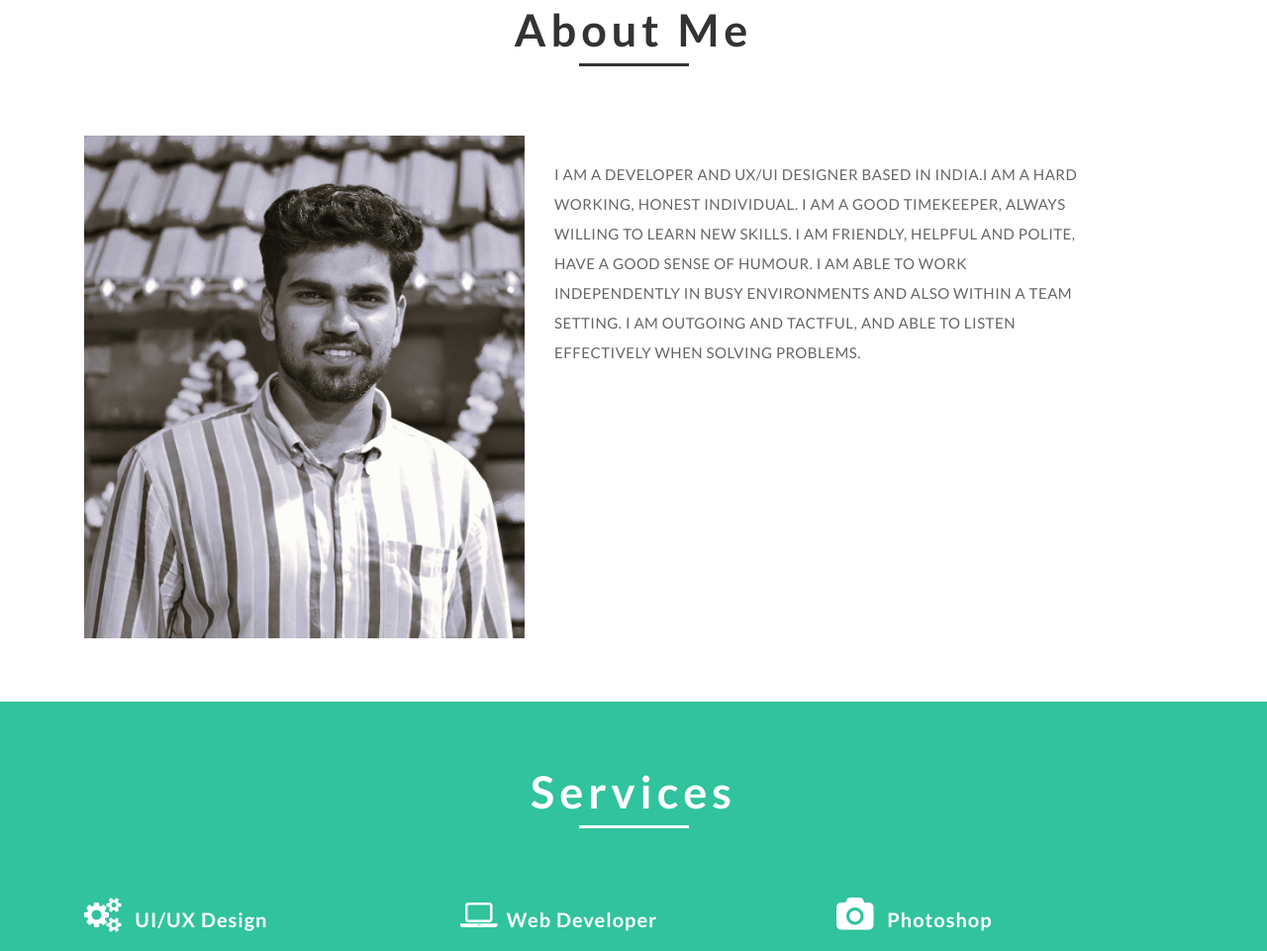
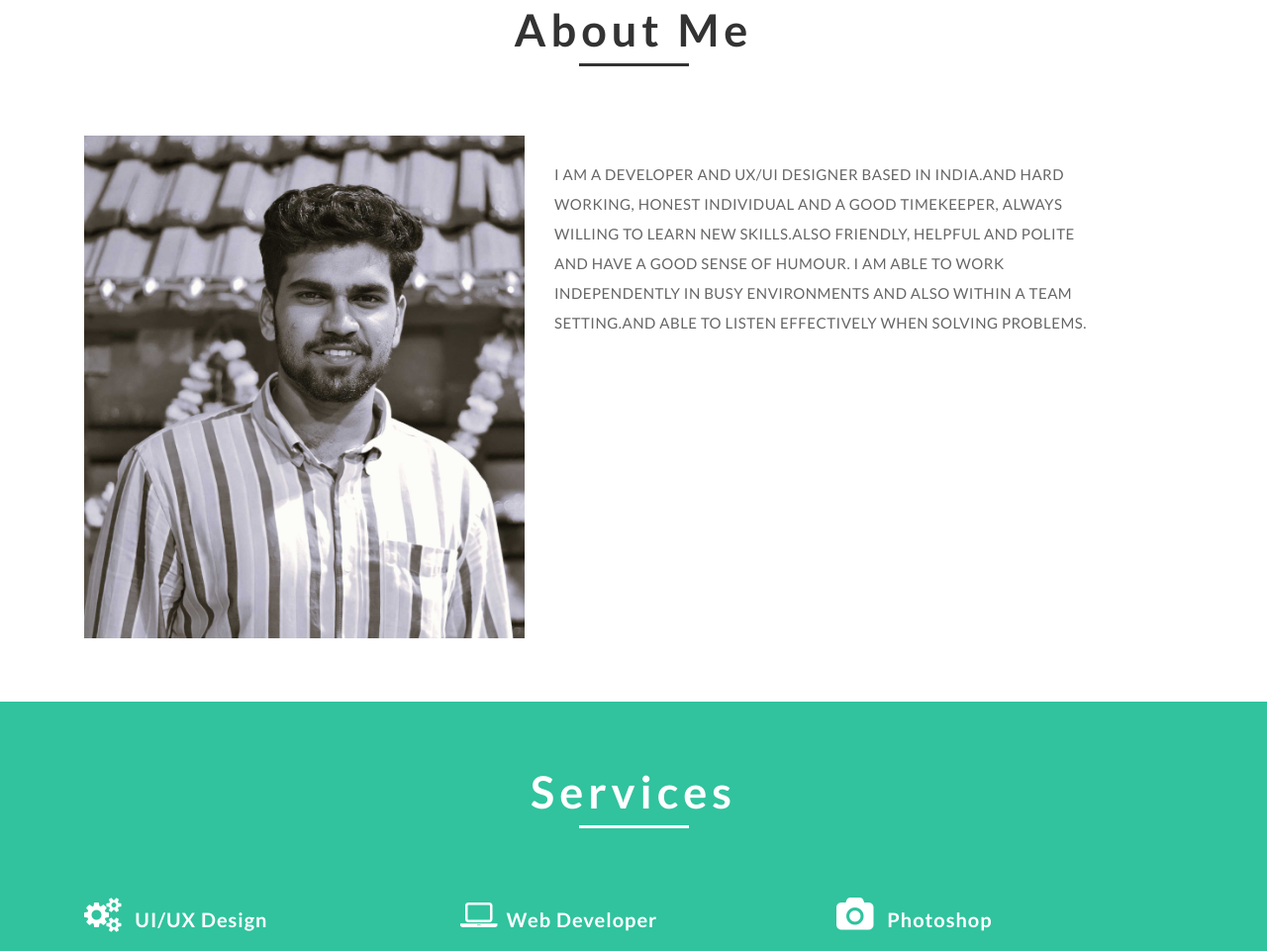
Before and after one commit to anandpv84/anandpersonal, a plain HTML site: page index.html in a window 1280 px wide. Shown: the part 831-1792 px from the top of the page at 99% size. Drawn offline with Linux system fonts and the light colour scheme.

Commit message:
Update index.html iam

```diff
--- a/index.html
+++ b/index.html
@@ -79,10 +79,10 @@
 					<img src="images/fullsize.jpg" alt="" class="img-fluid" />
 				</div>
 				<div class="col-lg-6">
-					<p class="my-4">I AM A DEVELOPER AND UX/UI DESIGNER BASED IN INDIA.I AM A HARD WORKING, HONEST
-						INDIVIDUAL. I AM A GOOD TIMEKEEPER, ALWAYS WILLING TO LEARN NEW SKILLS. I AM FRIENDLY, HELPFUL
-						AND POLITE, HAVE A GOOD SENSE OF HUMOUR. I AM ABLE TO WORK INDEPENDENTLY IN BUSY ENVIRONMENTS
-						AND ALSO WITHIN A TEAM SETTING. I AM OUTGOING AND TACTFUL, AND ABLE TO LISTEN EFFECTIVELY WHEN
+					<p class="my-4">I AM A DEVELOPER AND UX/UI DESIGNER BASED IN INDIA.AND HARD WORKING, HONEST
+						INDIVIDUAL AND A GOOD TIMEKEEPER, ALWAYS WILLING TO LEARN NEW SKILLS.ALSO FRIENDLY, HELPFUL
+						AND POLITE AND HAVE A GOOD SENSE OF HUMOUR. I AM ABLE TO WORK INDEPENDENTLY IN BUSY ENVIRONMENTS
+						AND ALSO WITHIN A TEAM SETTING.AND ABLE TO LISTEN EFFECTIVELY WHEN
 						SOLVING PROBLEMS.</p>
 				</div>
 			</div>
```
